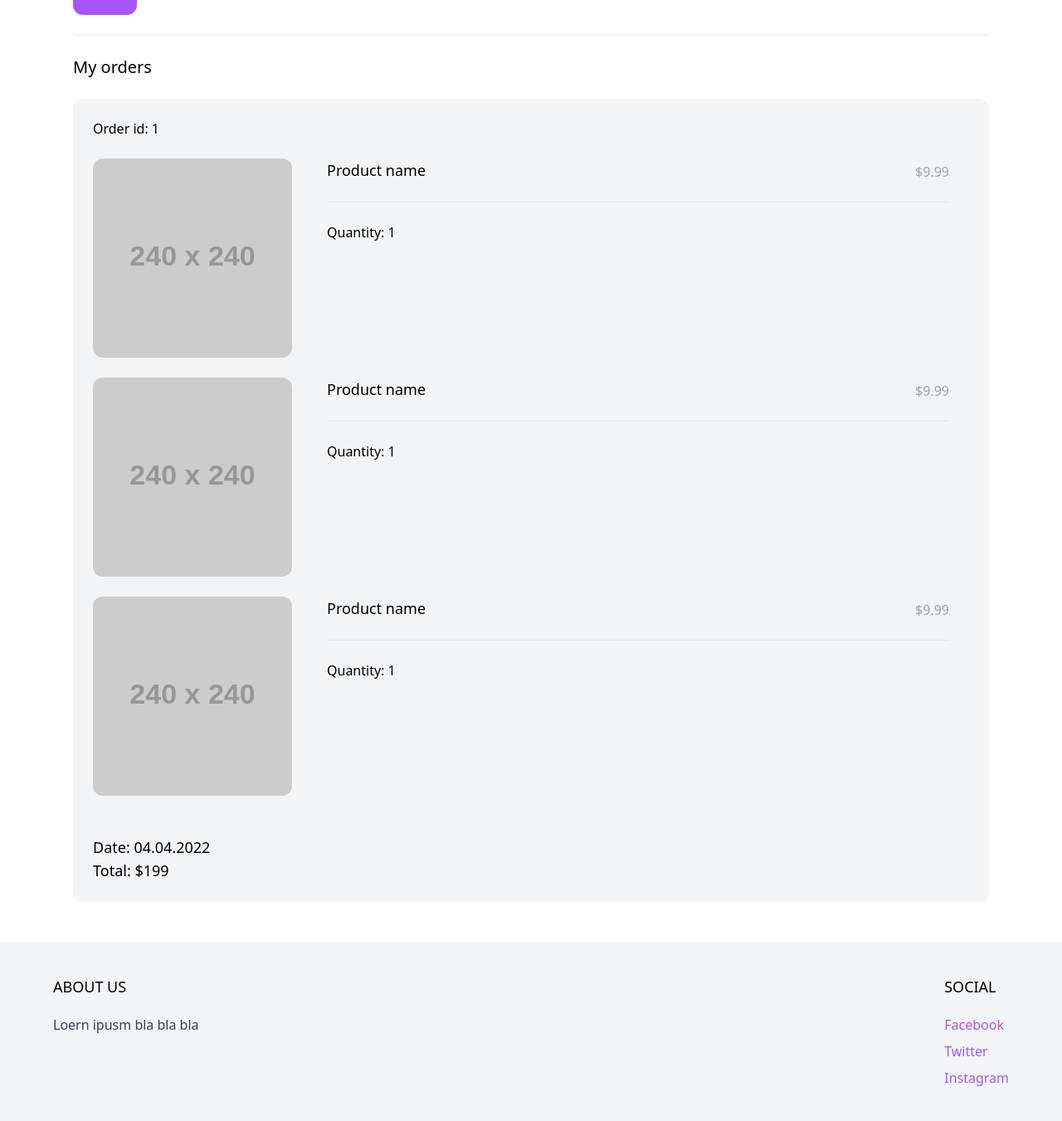
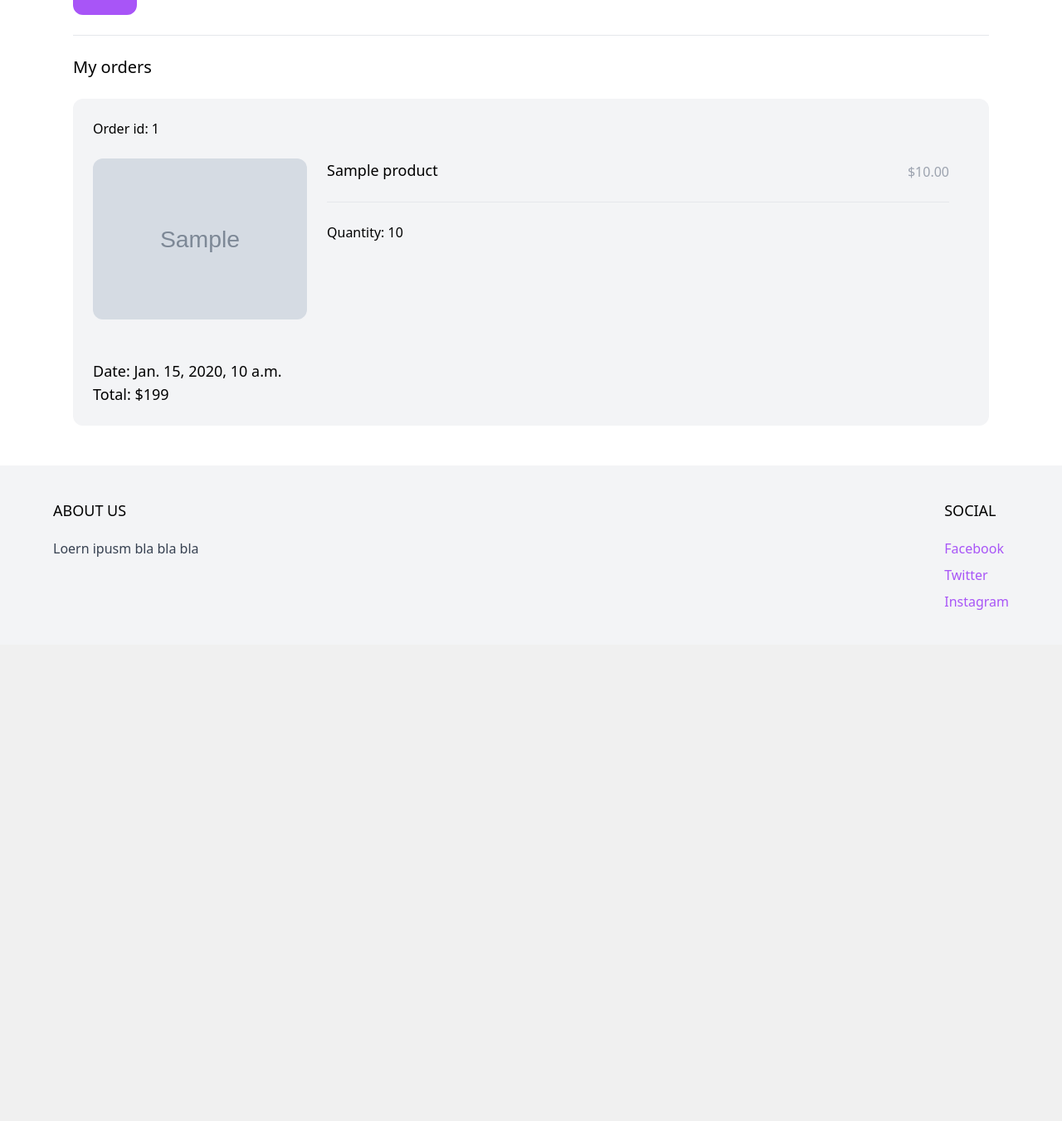
Before and after one commit to mohammedashrafdagga/ecommerce, a Django app: page /profile/ in a window 1280 px wide. Shown: the part 283-1634 px from the top of the page at 83% size. After the commit the page ends 1018 px from the top, so only its background shows below. Run offline with Django 4.2, Linux system fonts and the light colour scheme; a user stored in the database is signed in; tables that the repository leaves empty hold one stand-in row (values such as "Sample post"); grey boxes marked "Sample" are stand-in pictures; grey boxes labelled with a size stand in for pictures from a placeholder-image service; some libraries are stand-ins or nearby versions.

Commit message:
update checkout page, profile page

```diff
--- a/core/templates/core/profile.html
+++ b/core/templates/core/profile.html
@@ -21,81 +21,42 @@
   <hr />
 
   <h2 class="my-6 text-xl">My orders</h2>
-
+  {% for order in request.user.orders.all %}
   <div class="w-full mb-6 p-6 flex flex-wrap bg-gray-100 rounded-xl">
     <div class="mb-6 flex justify-between">
-      <a href="#">Order id: 1</a>
+      <a href="#">Order id: {{order.id}}</a>
     </div>
 
     <div class="mb-6 w-full">
+      {% for item in order.items.all %}
       <div class="product mb-6 flex pr-6">
         <a href="#" class="w-1/4">
           <img
             class="hover:shadow-lg rounded-xl"
-            src="https://via.placeholder.com/240x240.jpg"
+            src="{{item.product.get_thumbnail}}"
           />
         </a>
 
         <div class="w-3/4 pl-6">
           <div class="flex justify-between">
-            <a href="#" class="text-lg">Product name</a>
+            <a href="#" class="text-lg">{{item.product.name}}</a>
 
-            <p class="mb-6 pt-1 text-gray-400">$9.99</p>
+            <p class="mb-6 pt-1 text-gray-400">${{item.product.price}}</p>
           </div>
 
           <hr />
 
-          <div class="mt-6">Quantity: 1</div>
+          <div class="mt-6">Quantity: {{item.quantity}}</div>
         </div>
       </div>
-
-      <div class="product mb-6 flex pr-6">
-        <a href="#" class="w-1/4">
-          <img
-            class="hover:shadow-lg rounded-xl"
-            src="https://via.placeholder.com/240x240.jpg"
-          />
-        </a>
-
-        <div class="w-3/4 pl-6">
-          <div class="flex justify-between">
-            <a href="#" class="text-lg">Product name</a>
-
-            <p class="mb-6 pt-1 text-gray-400">$9.99</p>
-          </div>
-
-          <hr />
-
-          <div class="mt-6">Quantity: 1</div>
-        </div>
-      </div>
-
-      <div class="product mb-6 flex pr-6">
-        <a href="#" class="w-1/4">
-          <img
-            class="hover:shadow-lg rounded-xl"
-            src="https://via.placeholder.com/240x240.jpg"
-          />
-        </a>
-
-        <div class="w-3/4 pl-6">
-          <div class="flex justify-between">
-            <a href="#" class="text-lg">Product name</a>
-
-            <p class="mb-6 pt-1 text-gray-400">$9.99</p>
-          </div>
-
-          <hr />
-
-          <div class="mt-6">Quantity: 1</div>
-        </div>
-      </div>
+      {% endfor %}
     </div>
 
     <div>
-      <p class="text-lg">Date: 04.04.2022</p>
+      <p class="text-lg">Date: {{order.create_at}}</p>
       <p class="text-lg">Total: $199</p>
     </div>
   </div>
+  {% endfor %}
 </div>
 {% endblock %}
--- a/order/urls.py
+++ b/order/urls.py
@@ -3,5 +3,5 @@ from .views import start_ordering
 
 app_name = 'order'
 urlpatterns = [
-    path('star_ordering/', start_ordering, name='start_ordering'),
+    path('star-order/', start_ordering, name='start-order'),
 ]
```
Also changed, not shown: cart/templates/cart/checkout.html (+14 -9 lines), order/views.py (+11 -3 lines).
